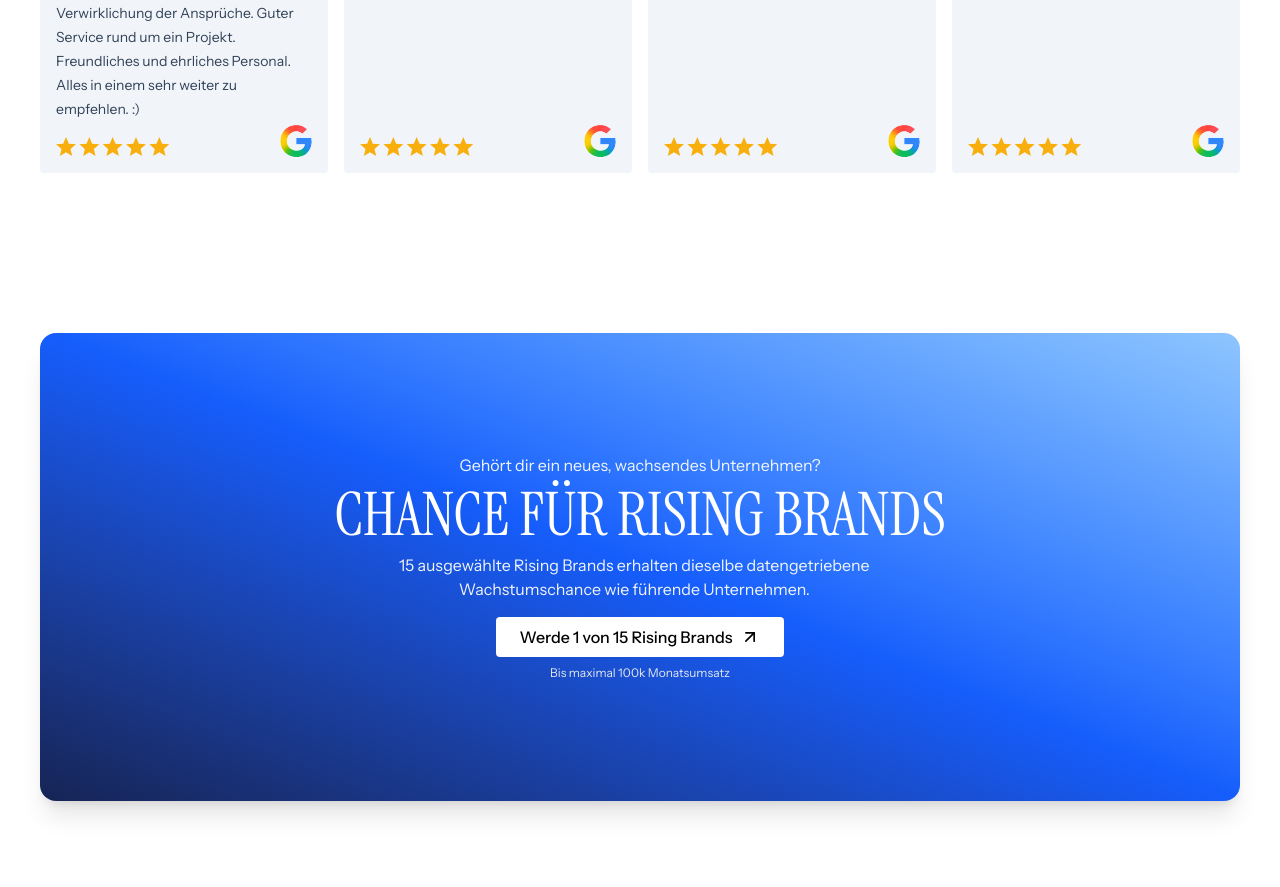
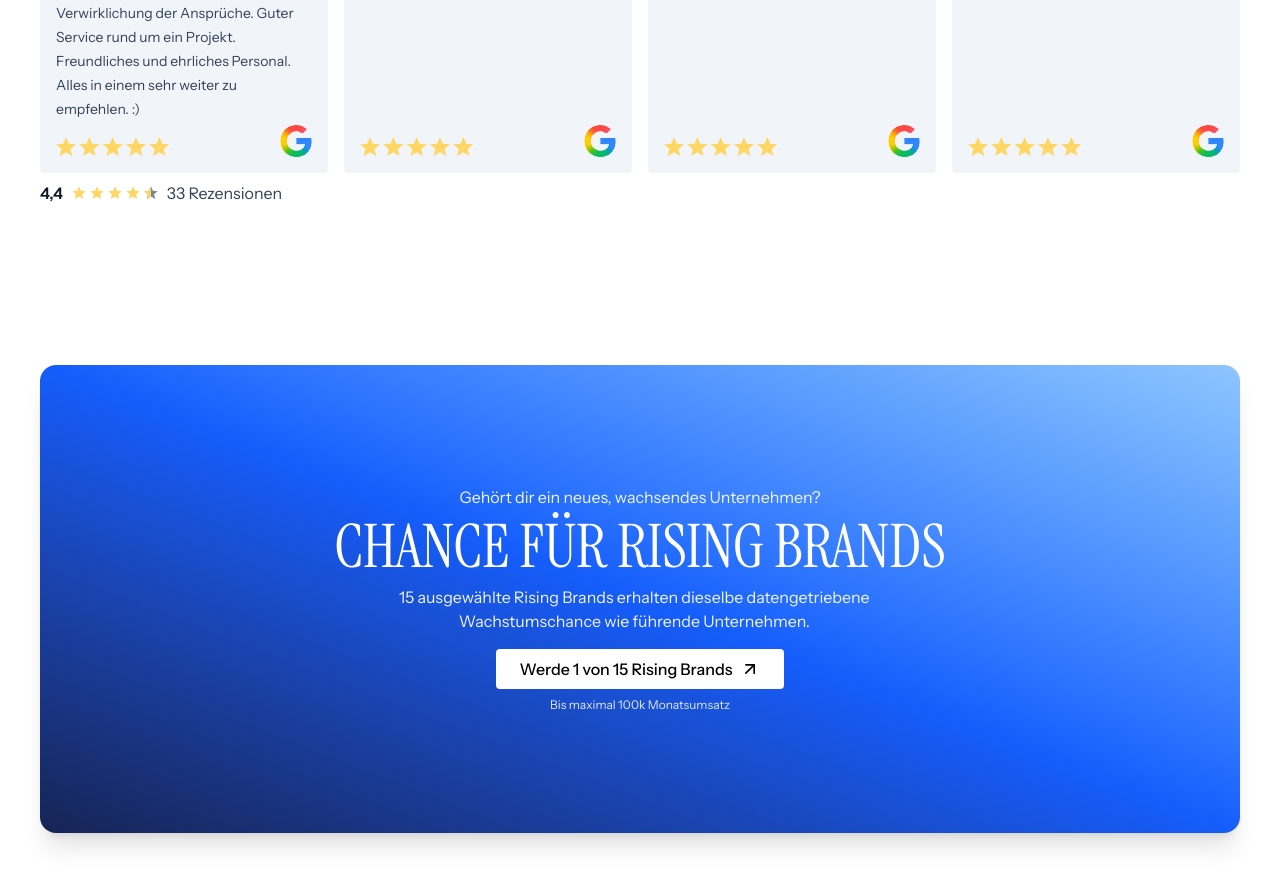
Before and after one commit to wickypopo/ads-economy, a React (Vite) app: page /ads-optimierung in a window 1280 px wide. Shown: the part 3820-4707 px from the top of the page. Built offline with nearby package versions, Linux system fonts and the light colour scheme.

Commit message:
slider added

```diff
--- a/src/components/Reviews.jsx
+++ b/src/components/Reviews.jsx
@@ -149,7 +149,7 @@ export default function Reviews() {
                   className="h-5 w-auto"
                 >
                   <polygon
-                    fill="rgb(248, 175, 13)"
+                    fill="#fdd663"
                     points="
           6 0 4.31 3.98 0 4.34 3.28 7.18 2.29 11.4 6 9.16 9.71 11.4 8.72 7.18 12 4.34 7.69 3.98 6 0
           20 0 18.31 3.98 14 4.34 17.28 7.18 16.29 11.4 20 9.16 23.71 11.4 22.72 7.18 26 4.34 21.69 3.98 20 0
@@ -169,6 +169,55 @@ export default function Reviews() {
           );
         })}
       </motion.div>
+      <div className="flex items-center gap-2 mt-2 text-slate-700">
+        <span className="font-semibold text-slate-900">4,4</span>
+
+        <div
+          className="flex items-center gap-0.5"
+          aria-label="Bewertung: 4,4 von 5, (11) Nutzerrezensionen"
+          role="img"
+        >
+          {/* 4 volle Sterne */}
+          {Array.from({ length: 4 }).map((_, index) => (
+            <svg
+              key={index}
+              viewBox="0 0 24 24"
+              className="size-4"
+              fill="#fdd663"
+              xmlns="http://www.w3.org/2000/svg"
+            >
+              <path d="M12 2L14.9 8.62L22 9.24L16.64 13.97L18.24 21L12 17.27L5.76 21L7.36 13.97L2 9.24L9.1 8.62L12 2Z" />
+            </svg>
+          ))}
+
+          {/* halber Stern */}
+          <div className="relative size-4">
+            {/* grauer Stern */}
+            <svg
+              viewBox="0 0 24 24"
+              className="absolute inset-0 size-4"
+              fill="#80868b"
+              xmlns="http://www.w3.org/2000/svg"
+            >
+              <path d="M12 2L14.9 8.62L22 9.24L16.64 13.97L18.24 21L12 17.27L5.76 21L7.36 13.97L2 9.24L9.1 8.62L12 2Z" />
+            </svg>
+
+            {/* gelbe Hälfte */}
+            <div className="absolute inset-0 w-1/2 overflow-hidden">
+              <svg
+                viewBox="0 0 24 24"
+                className="size-4"
+                fill="#fdd663"
+                xmlns="http://www.w3.org/2000/svg"
+              >
+                <path d="M12 2L14.9 8.62L22 9.24L16.64 13.97L18.24 21L12 17.27L5.76 21L7.36 13.97L2 9.24L9.1 8.62L12 2Z" />
+              </svg>
+            </div>
+          </div>
+        </div>
+
+        <span className="text-slate-700">33 Rezensionen</span>
+      </div>
     </section>
   );
 }
```
